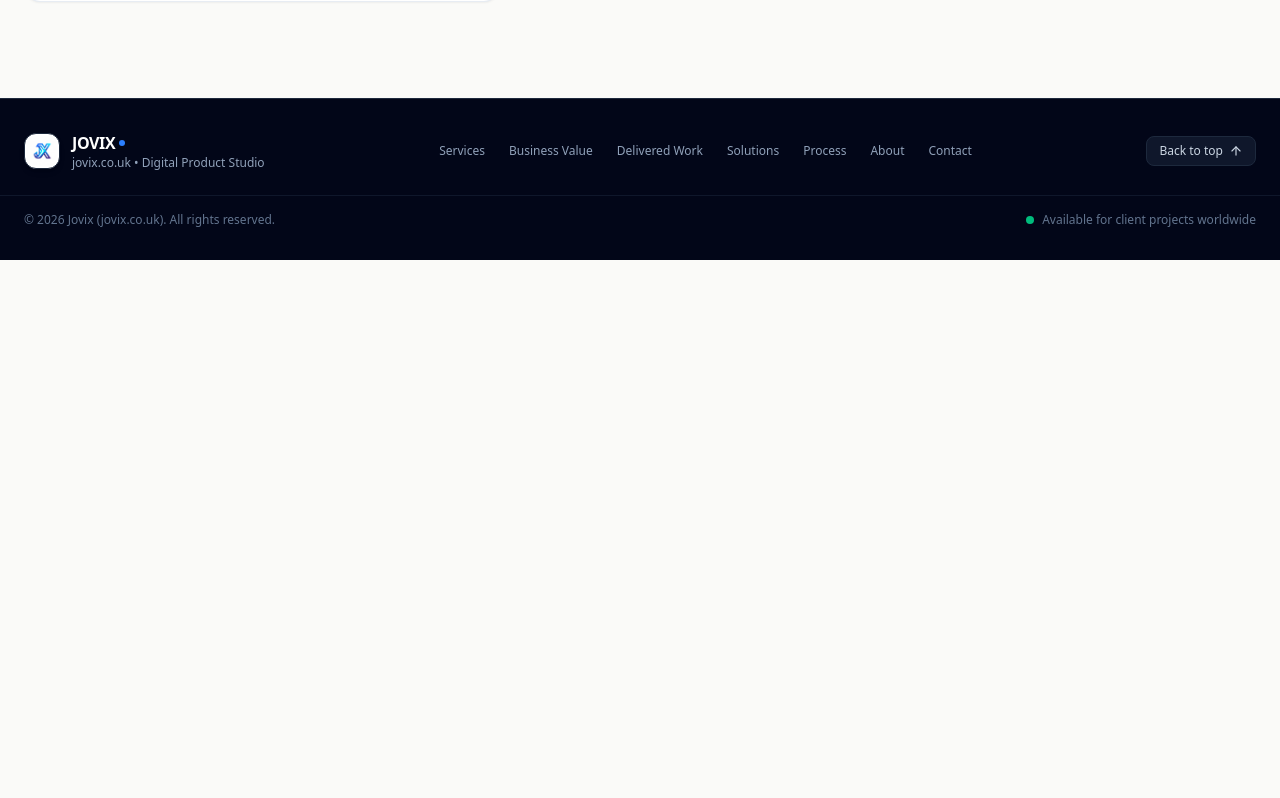
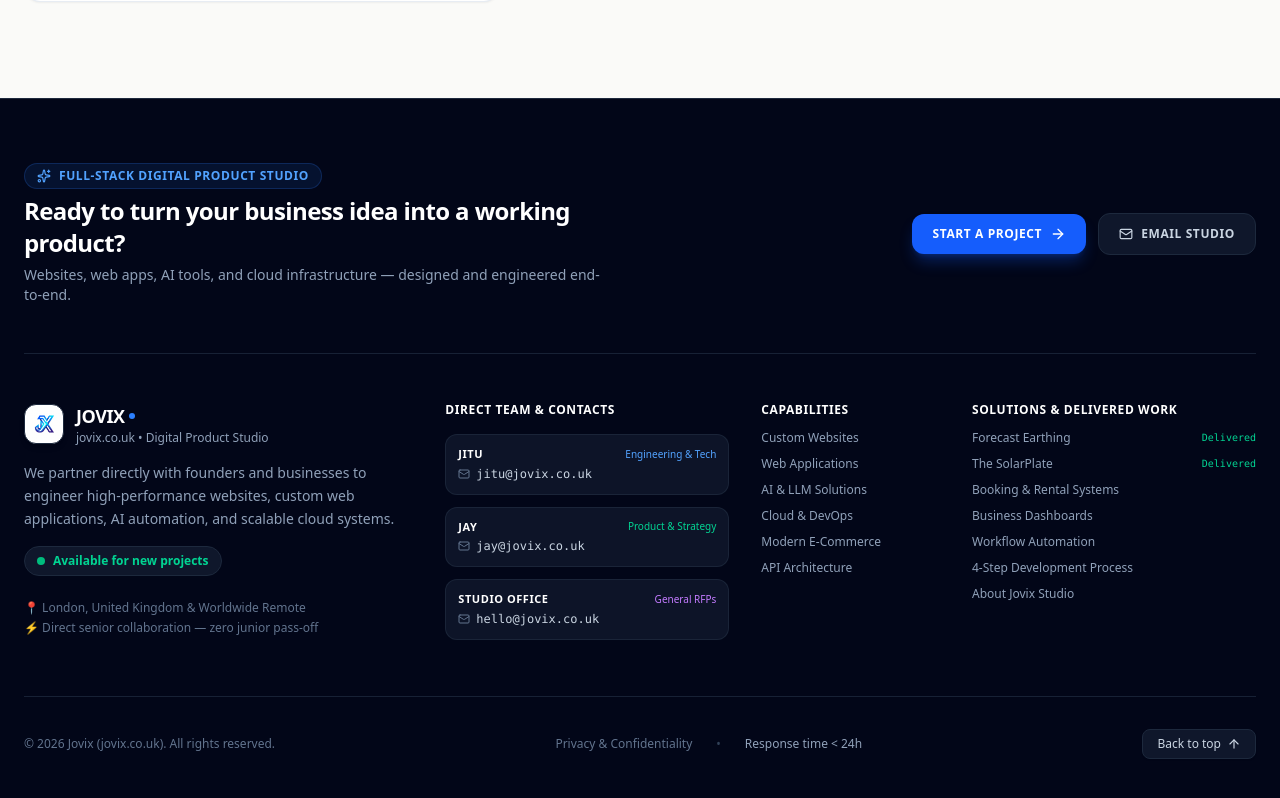
Before and after one commit to Jyoti-jitu/jovix, a Next.js app: page / in a window 1280 px wide. Shown: the part 7374-8172 px from the top of the page. Before the commit the page ends 7634 px from the top, so only its background shows below. Built offline with nearby package versions, Linux system fonts and the light colour scheme.

Commit message:
feat: add full-fledged footer with company emails for Jitu and Jay

```diff
--- a/src/components/Footer.js
+++ b/src/components/Footer.js
@@ -1,6 +1,6 @@
 "use client";
 
-import { ArrowUp } from "lucide-react";
+import { ArrowUp, Mail, ArrowRight, ShieldCheck, Globe, Send, Sparkles } from "lucide-react";
 
 export default function Footer() {
   const scrollToTop = () => {
@@ -8,36 +8,216 @@
   };
 
   return (
-    <footer className="w-full bg-slate-950 text-white py-8 border-t border-slate-800">
-      <div className="max-w-7xl mx-auto px-6 flex flex-col md:flex-row items-center justify-between gap-6 text-sm text-slate-400">
+    <footer className="w-full bg-slate-950 text-white pt-16 pb-12 border-t border-slate-800">
+      <div className="max-w-7xl mx-auto px-6">
 
+        {/* Top Studio Mission Banner */}
+        <div className="pb-12 mb-12 border-b border-slate-800/80 flex flex-col md:flex-row items-start md:items-center justify-between gap-6">
+          <div className="space-y-1.5 max-w-xl">
+            <div className="inline-flex items-center gap-2 px-3 py-1 rounded-full bg-blue-500/10 border border-blue-500/20 text-blue-400 text-xs font-semibold uppercase tracking-wider">
+              <Sparkles className="w-3.5 h-3.5" />
+              <span>Full-Stack Digital Product Studio</span>
+            </div>
+            <h3 className="text-xl sm:text-2xl font-black tracking-tight text-white">
+              Ready to turn your business idea into a working product?
+            </h3>
+            <p className="text-sm text-slate-400">
+              Websites, web apps, AI tools, and cloud infrastructure — designed and engineered end-to-end.
+            </p>
+          </div>
+
+          <div className="flex flex-wrap items-center gap-3 shrink-0">
+            <a
+              href="#contact"
+              className="px-5 py-3 rounded-xl bg-blue-600 text-white text-xs font-bold uppercase tracking-wider hover:bg-blue-500 active:scale-[0.98] shadow-lg shadow-blue-600/30 transition-all flex items-center gap-2"
+            >
+              <span>Start a Project</span>
+              <ArrowRight className="w-4 h-4" />
+            </a>
+
+            <a
+              href="mailto:hello@jovix.co.uk"
+              className="px-5 py-3 rounded-xl bg-slate-900 border border-slate-800 text-slate-300 text-xs font-bold uppercase tracking-wider hover:bg-slate-800 hover:text-white transition-all flex items-center gap-2"
+            >
+              <Mail className="w-3.5 h-3.5" />
+              <span>Email Studio</span>
+            </a>
+          </div>
+        </div>
+
+        {/* Main Multi-Column Grid */}
+        <div className="grid grid-cols-1 md:grid-cols-2 lg:grid-cols-12 gap-10 lg:gap-8 pb-14 border-b border-slate-800/80">
+
+          {/* Column 1: Brand & Bio (4 cols) */}
+          <div className="lg:col-span-4 space-y-4">
             <div className="flex items-center gap-3">
-          <div className="h-9 w-9 rounded-xl overflow-hidden shadow-md bg-white border border-slate-800 flex items-center justify-center p-0.5">
+              <div className="h-10 w-10 rounded-xl overflow-hidden shadow-md bg-white border border-slate-800 flex items-center justify-center p-0.5">
                 <img src="/jovix-logo.jpg" alt="Jovix Logo" className="w-full h-full object-cover rounded-lg" />
               </div>
               <div>
-            <span className="font-black text-white text-base tracking-tight flex items-center gap-1">
+                <span className="font-black text-white text-lg tracking-tight flex items-center gap-1">
                   JOVIX
                   <span className="h-1.5 w-1.5 rounded-full bg-blue-500"></span>
                 </span>
-            <span className="block text-xs text-slate-400">jovix.co.uk • Digital Product Studio</span>
+                <span className="block text-xs text-slate-400 font-medium">jovix.co.uk • Digital Product Studio</span>
               </div>
             </div>
 
-        <div className="flex flex-wrap items-center gap-6 text-xs font-medium">
-          <a href="#services" className="hover:text-white transition-colors">Services</a>
-          <a href="#value" className="hover:text-white transition-colors">Business Value</a>
-          <a href="#work" className="hover:text-white transition-colors">Delivered Work</a>
-          <a href="#solutions" className="hover:text-white transition-colors">Solutions</a>
-          <a href="#process" className="hover:text-white transition-colors">Process</a>
-          <a href="#about" className="hover:text-white transition-colors">About</a>
-          <a href="#contact" className="hover:text-white transition-colors">Contact</a>
+            <p className="text-xs sm:text-sm text-slate-400 leading-relaxed max-w-sm">
+              We partner directly with founders and businesses to engineer high-performance websites, custom web applications, AI automation, and scalable cloud systems.
+            </p>
+
+            {/* Availability pill */}
+            <div className="inline-flex items-center gap-2 px-3 py-1.5 rounded-full bg-slate-900 border border-slate-800 text-xs text-slate-300 font-medium w-fit">
+              <span className="relative flex h-2 w-2">
+                <span className="animate-ping absolute inline-flex h-full w-full rounded-full bg-emerald-400 opacity-75"></span>
+                <span className="relative inline-flex rounded-full h-2 w-2 bg-emerald-500"></span>
+              </span>
+              <span className="text-emerald-400 font-semibold">Available for new projects</span>
             </div>
 
-        <div className="flex items-center gap-4">
+            <div className="pt-2 text-xs text-slate-500 space-y-1">
+              <div>📍 London, United Kingdom & Worldwide Remote</div>
+              <div>⚡ Direct senior collaboration — zero junior pass-off</div>
+            </div>
+          </div>
+
+          {/* Column 2: Direct Company Emails (Jitu, Jay, Hello) (3 cols) */}
+          <div className="lg:col-span-3 space-y-4">
+            <span className="text-xs font-bold uppercase tracking-wider text-white block">
+              Direct Team & Contacts
+            </span>
+
+            <ul className="space-y-3 text-xs">
+              {/* Jitu's Email */}
+              <li className="p-3 rounded-xl bg-slate-900/90 border border-slate-800/80 hover:border-slate-700 transition-colors space-y-1">
+                <div className="flex items-center justify-between">
+                  <span className="font-bold text-white text-[11px] uppercase tracking-wider">Jitu</span>
+                  <span className="text-[10px] text-blue-400 font-medium">Engineering & Tech</span>
+                </div>
+                <a
+                  href="mailto:jitu@jovix.co.uk"
+                  className="text-slate-300 hover:text-blue-400 font-mono text-xs transition-colors flex items-center gap-1.5"
+                >
+                  <Mail className="w-3 h-3 text-slate-500" />
+                  <span>jitu@jovix.co.uk</span>
+                </a>
+              </li>
+
+              {/* Jay's Email */}
+              <li className="p-3 rounded-xl bg-slate-900/90 border border-slate-800/80 hover:border-slate-700 transition-colors space-y-1">
+                <div className="flex items-center justify-between">
+                  <span className="font-bold text-white text-[11px] uppercase tracking-wider">Jay</span>
+                  <span className="text-[10px] text-emerald-400 font-medium">Product & Strategy</span>
+                </div>
+                <a
+                  href="mailto:jay@jovix.co.uk"
+                  className="text-slate-300 hover:text-emerald-400 font-mono text-xs transition-colors flex items-center gap-1.5"
+                >
+                  <Mail className="w-3 h-3 text-slate-500" />
+                  <span>jay@jovix.co.uk</span>
+                </a>
+              </li>
+
+              {/* General Inquiry Email */}
+              <li className="p-3 rounded-xl bg-slate-900/90 border border-slate-800/80 hover:border-slate-700 transition-colors space-y-1">
+                <div className="flex items-center justify-between">
+                  <span className="font-bold text-white text-[11px] uppercase tracking-wider">Studio Office</span>
+                  <span className="text-[10px] text-purple-400 font-medium">General RFPs</span>
+                </div>
+                <a
+                  href="mailto:hello@jovix.co.uk"
+                  className="text-slate-300 hover:text-purple-400 font-mono text-xs transition-colors flex items-center gap-1.5"
+                >
+                  <Mail className="w-3 h-3 text-slate-500" />
+                  <span>hello@jovix.co.uk</span>
+                </a>
+              </li>
+            </ul>
+          </div>
+
+          {/* Column 3: Capabilities (2 cols) */}
+          <div className="lg:col-span-2 space-y-3 text-xs">
+            <span className="text-xs font-bold uppercase tracking-wider text-white block">
+              Capabilities
+            </span>
+            <ul className="space-y-2.5 text-slate-400 font-medium">
+              <li>
+                <a href="#services" className="hover:text-white transition-colors">Custom Websites</a>
+              </li>
+              <li>
+                <a href="#services" className="hover:text-white transition-colors">Web Applications</a>
+              </li>
+              <li>
+                <a href="#services" className="hover:text-white transition-colors">AI & LLM Solutions</a>
+              </li>
+              <li>
+                <a href="#services" className="hover:text-white transition-colors">Cloud & DevOps</a>
+              </li>
+              <li>
+                <a href="#services" className="hover:text-white transition-colors">Modern E-Commerce</a>
+              </li>
+              <li>
+                <a href="#services" className="hover:text-white transition-colors">API Architecture</a>
+              </li>
+            </ul>
+          </div>
+
+          {/* Column 4: Solutions & Work (3 cols) */}
+          <div className="lg:col-span-3 space-y-3 text-xs">
+            <span className="text-xs font-bold uppercase tracking-wider text-white block">
+              Solutions & Delivered Work
+            </span>
+            <ul className="space-y-2.5 text-slate-400 font-medium">
+              <li>
+                <a href="#work" className="hover:text-white transition-colors flex items-center justify-between">
+                  <span>Forecast Earthing</span>
+                  <span className="text-[10px] text-emerald-400 font-mono">Delivered</span>
+                </a>
+              </li>
+              <li>
+                <a href="#work" className="hover:text-white transition-colors flex items-center justify-between">
+                  <span>The SolarPlate</span>
+                  <span className="text-[10px] text-emerald-400 font-mono">Delivered</span>
+                </a>
+              </li>
+              <li>
+                <a href="#solutions" className="hover:text-white transition-colors">Booking & Rental Systems</a>
+              </li>
+              <li>
+                <a href="#solutions" className="hover:text-white transition-colors">Business Dashboards</a>
+              </li>
+              <li>
+                <a href="#solutions" className="hover:text-white transition-colors">Workflow Automation</a>
+              </li>
+              <li>
+                <a href="#process" className="hover:text-white transition-colors">4-Step Development Process</a>
+              </li>
+              <li>
+                <a href="#about" className="hover:text-white transition-colors">About Jovix Studio</a>
+              </li>
+            </ul>
+          </div>
+
+        </div>
+
+        {/* Bottom Bar: Copyright & Back to Top */}
+        <div className="pt-8 flex flex-col sm:flex-row items-center justify-between gap-4 text-xs text-slate-500">
+          <div>
+            © {new Date().getFullYear()} Jovix (jovix.co.uk). All rights reserved.
+          </div>
+
+          <div className="flex items-center gap-6">
+            <a href="#contact" className="hover:text-slate-300 transition-colors">
+              Privacy & Confidentiality
+            </a>
+            <span className="text-slate-700">•</span>
+            <span className="text-slate-400">Response time &lt; 24h</span>
+          </div>
+
           <button
             onClick={scrollToTop}
-            className="flex items-center gap-1.5 px-3 py-1.5 rounded-lg bg-slate-900 border border-slate-800 hover:bg-slate-800 text-slate-300 text-xs transition-colors"
+            className="flex items-center gap-1.5 px-3.5 py-1.5 rounded-lg bg-slate-900 border border-slate-800 hover:bg-slate-800 hover:text-white text-slate-300 text-xs transition-all shadow-xs cursor-pointer"
           >
             <span>Back to top</span>
             <ArrowUp className="w-3.5 h-3.5" />
@@ -45,16 +225,6 @@
         </div>
 
       </div>
-
-      <div className="max-w-7xl mx-auto px-6 mt-6 pt-4 border-t border-slate-900 flex flex-col sm:flex-row items-center justify-between gap-4 text-xs text-slate-500">
-        <div>
-          © {new Date().getFullYear()} Jovix (jovix.co.uk). All rights reserved.
-        </div>
-        <div className="flex items-center gap-2">
-          <span className="h-2 w-2 rounded-full bg-emerald-500"></span>
-          <span>Available for client projects worldwide</span>
-        </div>
-      </div>
     </footer>
   );
 }
```
Lines whose indentation alone changed are shown as unchanged.
